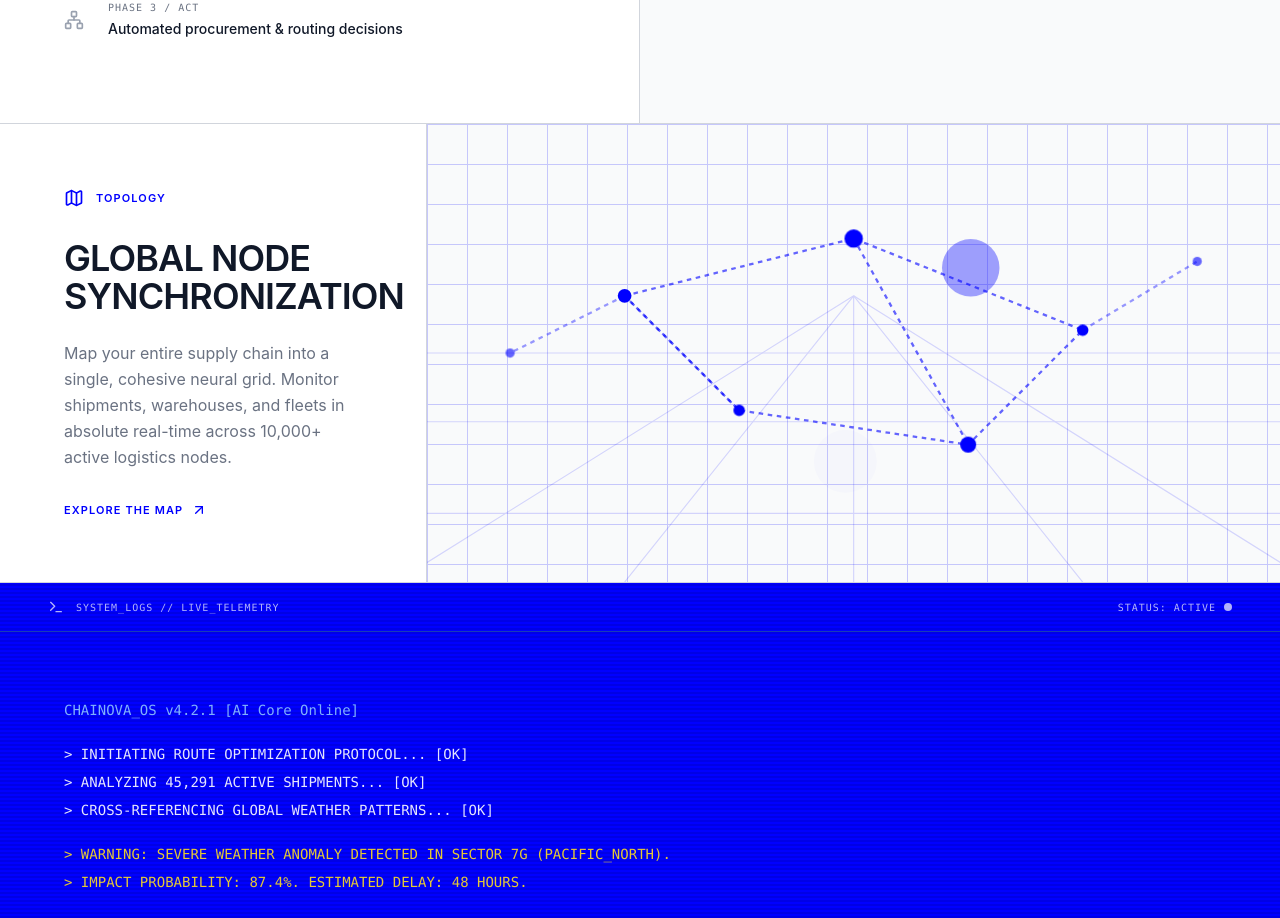
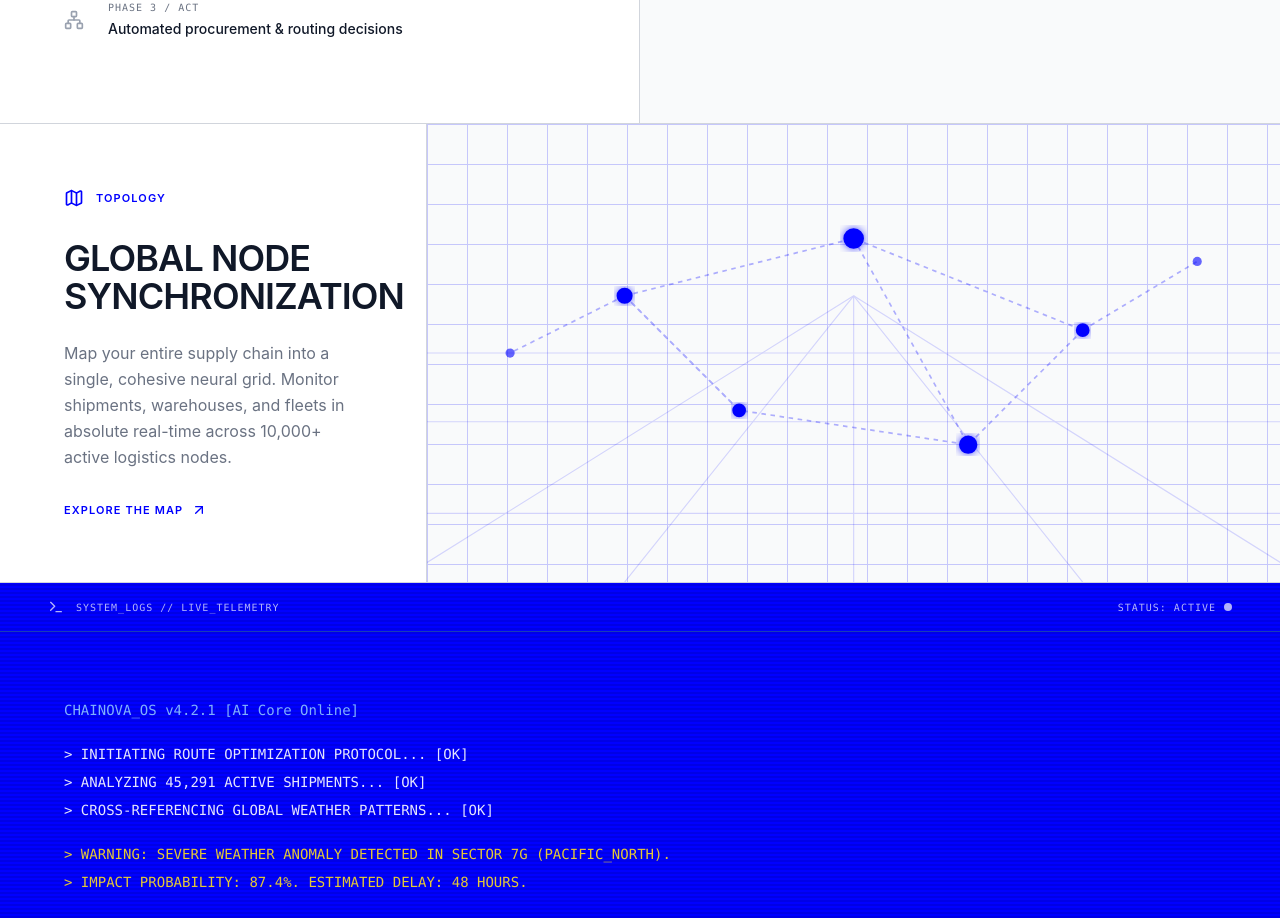
Before and after one commit to phalla-doll/chainova, a Next.js app: page / in a window 1280 px wide. Shown: the part 2220-3138 px from the top of the page. Built offline with nearby package versions, Linux system fonts and the light colour scheme.

Commit message:
feat: Enhance hero section SVG with network animation
Introduces animated network visualization to the hero section. This includes a glow filter for nodes, defined paths for data flow, and corresponding lines to represent network connections, adding dynamic visual appeal.

```diff
--- a/app/page.tsx
+++ b/app/page.tsx
@@ -260,8 +260,22 @@ export default function Page() {
           {/* Grid background */}
           <div className="absolute inset-0 opacity-20" style={{ backgroundImage: 'linear-gradient(#0000ff 1px, transparent 1px), linear-gradient(90deg, #0000ff 1px, transparent 1px)', backgroundSize: '40px 40px' }}></div>
 
-          {/* Pulsing Nodes SVG */}
+          {/* Animated Network SVG */}
           <svg className="relative z-10 w-full h-full min-h-[300px] max-h-[500px]" viewBox="0 0 800 400" preserveAspectRatio="xMidYMid slice">
+            <defs>
+              {/* Glow filter for nodes */}
+              <filter id="glow" x="-20%" y="-20%" width="140%" height="140%">
+                <feGaussianBlur stdDeviation="4" result="blur" />
+                <feComposite in="SourceGraphic" in2="blur" operator="over" />
+              </filter>
+
+              {/* Paths for data flow */}
+              <path id="route1" d="M200 150 L400 100 L600 180" fill="none" />
+              <path id="route2" d="M600 180 L500 280 L300 250 L200 150" fill="none" />
+              <path id="route3" d="M400 100 L500 280" fill="none" />
+              <path id="route4" d="M200 150 L300 250" fill="none" />
+            </defs>
+
             {/* Perspective Grid Lines */}
             <g stroke="#0000ff" strokeWidth="1" opacity="0.15">
               <line x1="0" y1="200" x2="800" y2="200" />
@@ -274,30 +288,78 @@ export default function Page() {
               <line x1="400" y1="150" x2="800" y2="400" />
             </g>
 
-            {/* Connections */}
-            <path d="M200 150 L400 100 L600 180 L500 280 L300 250 Z" fill="none" stroke="#0000ff" strokeWidth="2" strokeDasharray="4 4" className="opacity-60" />
-            <path d="M400 100 L500 280" fill="none" stroke="#0000ff" strokeWidth="2" strokeDasharray="4 4" className="opacity-60" />
-            <path d="M200 150 L300 250" fill="none" stroke="#0000ff" strokeWidth="2" strokeDasharray="4 4" className="opacity-60" />
-            <path d="M600 180 L700 120" fill="none" stroke="#0000ff" strokeWidth="2" strokeDasharray="4 4" className="opacity-40" />
-            <path d="M200 150 L100 200" fill="none" stroke="#0000ff" strokeWidth="2" strokeDasharray="4 4" className="opacity-40" />
+            {/* Static Connections */}
+            <g fill="none" stroke="#0000ff" strokeWidth="1.5" className="opacity-30">
+              <use href="#route1" strokeDasharray="4 4" />
+              <use href="#route2" strokeDasharray="4 4" />
+              <use href="#route3" strokeDasharray="4 4" />
+              <use href="#route4" strokeDasharray="4 4" />
+              <path d="M600 180 L700 120" strokeDasharray="4 4" />
+              <path d="M200 150 L100 200" strokeDasharray="4 4" />
+            </g>
+
+            {/* Animated Data Packets */}
+            <g fill="#0000ff">
+              <circle r="3" filter="url(#glow)">
+                <animateMotion dur="4s" repeatCount="indefinite">
+                  <mpath href="#route1" />
+                </animateMotion>
+              </circle>
+              <circle r="3" filter="url(#glow)">
+                <animateMotion dur="5s" repeatCount="indefinite" begin="1s">
+                  <mpath href="#route2" />
+                </animateMotion>
+              </circle>
+              <circle r="3" filter="url(#glow)">
+                <animateMotion dur="3s" repeatCount="indefinite" begin="0.5s">
+                  <mpath href="#route3" />
+                </animateMotion>
+              </circle>
+              <circle r="3" filter="url(#glow)">
+                <animateMotion dur="2.5s" repeatCount="indefinite" begin="1.5s">
+                  <mpath href="#route4" />
+                </animateMotion>
+              </circle>
+            </g>
 
             {/* Nodes */}
             <g fill="#0000ff">
-              <circle cx="200" cy="150" r="6" />
-              <circle cx="200" cy="150" r="14" className="animate-ping opacity-50" />
+              {/* Node 1 */}
+              <circle cx="200" cy="150" r="6" filter="url(#glow)" />
+              <circle cx="200" cy="150" r="6" fill="none" stroke="#0000ff" strokeWidth="2">
+                <animate attributeName="r" values="6; 20; 6" dur="3s" repeatCount="indefinite" />
+                <animate attributeName="opacity" values="0.8; 0; 0.8" dur="3s" repeatCount="indefinite" />
+              </circle>
 
-              <circle cx="400" cy="100" r="8" />
-              <circle cx="400" cy="100" r="20" className="animate-ping opacity-50" style={{ animationDelay: '0.5s' }} />
+              {/* Node 2 */}
+              <circle cx="400" cy="100" r="8" filter="url(#glow)" />
+              <circle cx="400" cy="100" r="8" fill="none" stroke="#0000ff" strokeWidth="2">
+                <animate attributeName="r" values="8; 25; 8" dur="4s" repeatCount="indefinite" begin="1s" />
+                <animate attributeName="opacity" values="0.8; 0; 0.8" dur="4s" repeatCount="indefinite" begin="1s" />
+              </circle>
 
-              <circle cx="600" cy="180" r="5" />
-              <circle cx="600" cy="180" r="12" className="animate-ping opacity-50" style={{ animationDelay: '1s' }} />
+              {/* Node 3 */}
+              <circle cx="600" cy="180" r="5" filter="url(#glow)" />
+              <circle cx="600" cy="180" r="5" fill="none" stroke="#0000ff" strokeWidth="2">
+                <animate attributeName="r" values="5; 18; 5" dur="2.5s" repeatCount="indefinite" begin="0.5s" />
+                <animate attributeName="opacity" values="0.8; 0; 0.8" dur="2.5s" repeatCount="indefinite" begin="0.5s" />
+              </circle>
 
-              <circle cx="500" cy="280" r="7" />
-              <circle cx="500" cy="280" r="16" className="animate-ping opacity-50" style={{ animationDelay: '0.2s' }} />
+              {/* Node 4 */}
+              <circle cx="500" cy="280" r="7" filter="url(#glow)" />
+              <circle cx="500" cy="280" r="7" fill="none" stroke="#0000ff" strokeWidth="2">
+                <animate attributeName="r" values="7; 22; 7" dur="3.5s" repeatCount="indefinite" begin="1.5s" />
+                <animate attributeName="opacity" values="0.8; 0; 0.8" dur="3.5s" repeatCount="indefinite" begin="1.5s" />
+              </circle>
 
-              <circle cx="300" cy="250" r="5" />
-              <circle cx="300" cy="250" r="12" className="animate-ping opacity-50" style={{ animationDelay: '0.8s' }} />
+              {/* Node 5 */}
+              <circle cx="300" cy="250" r="5" filter="url(#glow)" />
+              <circle cx="300" cy="250" r="5" fill="none" stroke="#0000ff" strokeWidth="2">
+                <animate attributeName="r" values="5; 15; 5" dur="3s" repeatCount="indefinite" begin="2s" />
+                <animate attributeName="opacity" values="0.8; 0; 0.8" dur="3s" repeatCount="indefinite" begin="2s" />
+              </circle>
 
+              {/* Peripheral Nodes */}
               <circle cx="700" cy="120" r="4" opacity="0.6" />
               <circle cx="100" cy="200" r="4" opacity="0.6" />
             </g>
```
